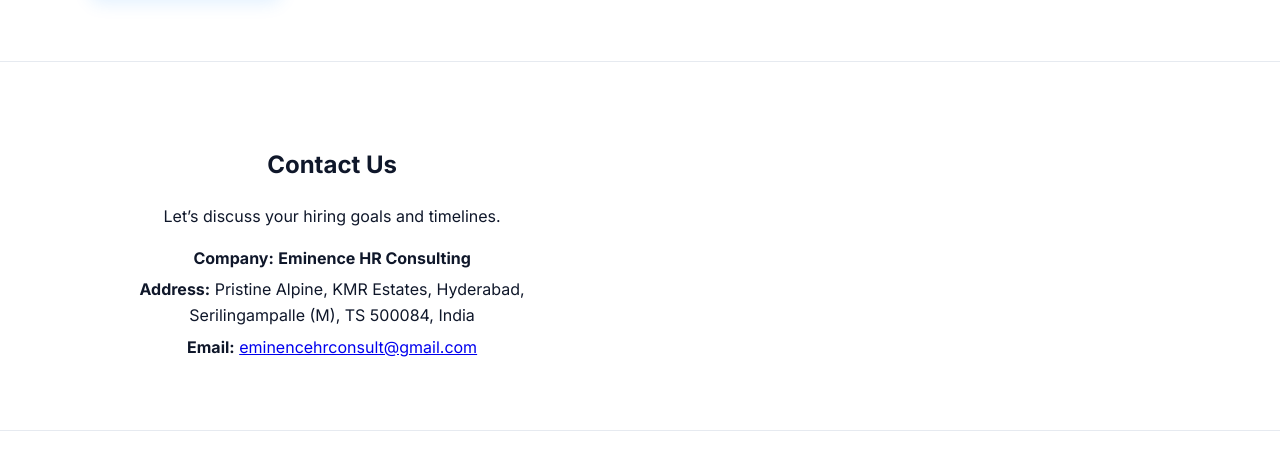
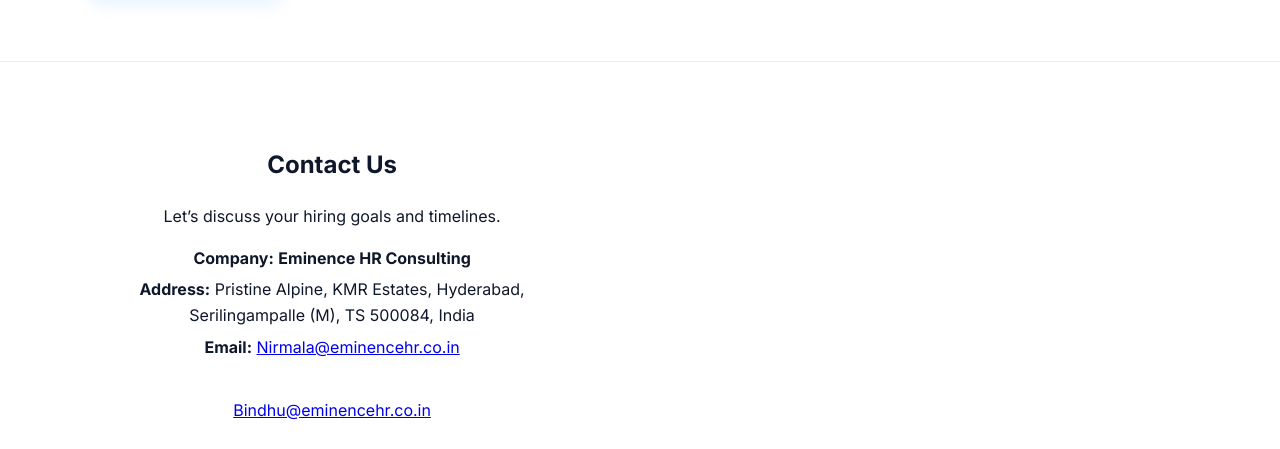
Before and after one commit to nirmalakoduru03/eminencehr, a plain HTML site: page docs/index.html in a window 1280 px wide. Shown: the part 3918-4367 px from the top of the page. Drawn offline with Linux system fonts and the light colour scheme.

Commit message:
Update index.html

```diff
--- a/docs/index.html
+++ b/docs/index.html
@@ -372,7 +372,9 @@
                     <ul class="contact-list">
                         <li><strong>Company:</strong> <strong>Eminence HR Consulting</strong></li>
                         <li><strong>Address:</strong> Pristine Alpine, KMR Estates, Hyderabad, Serilingampalle (M), TS 500084, India</li>
-                        <li><strong>Email:</strong> <a href="mailto:eminencehrconsult@gmail.com">eminencehrconsult@gmail.com</a></li>
+                        <li><strong>Email:</strong> <a href="mailto:nirmala@eminencehr.co.in">Nirmala@eminencehr.co.in</a></li>
+                        <br><li><strong></strong> <a href="mailto:bindhu@eminencehr.co.in">Bindhu@eminencehr.co.in</a></li>
+
                     </ul>
                 </div>
 
```
